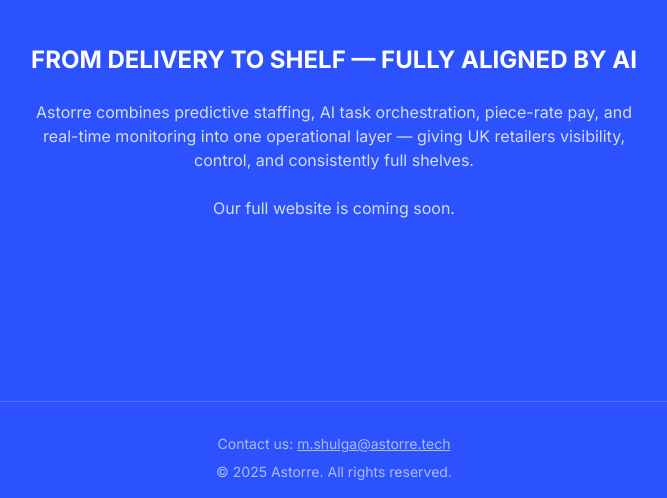
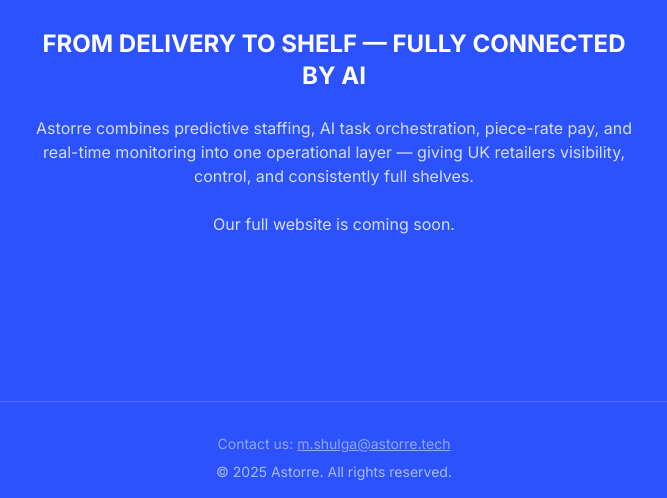
Before and after one commit to vanos0600/astorre-coming-soon, a plain HTML site: page index.html in a window 1280 px wide. Shown: the part 302-800 px from the top of the page, without its empty margins (306-973 px from the left). Drawn offline with nearby package versions, Linux system fonts and the light colour scheme.

Commit message:
fix details last one

```diff
--- a/index.html
+++ b/index.html
@@ -4,20 +4,18 @@
     <meta charset="UTF-8">
     <meta name="viewport" content="width=device-width, initial-scale=1.0">
     <title>Astorre - Coming Soon</title>
+    <!-- Use Tailwind CSS for rapid styling and responsiveness -->
     <script src="https://cdn.tailwindcss.com"></script>
     <link rel="preconnect" href="https://fonts.googleapis.com">
     <link rel="preconnect" href="https://fonts.gstatic.com" crossorigin>
     <link href="https://fonts.googleapis.com/css2?family=Inter:wght@400;700&display=swap" rel="stylesheet">
     <style>
-        /*
-         * The user specified a corporate blue from Figma.
-         */
+
         :root {
             --astorre-blue: #2C52FE;
         }
         body {
-            /* The user requested the Leelawadee font. This is a system font,
-             * so we include it here with a fallback in case it's not available. */
+
             font-family: 'Leelawadee', 'Inter', sans-serif;
         }
         .bg-astorre-blue {
@@ -41,30 +39,39 @@
 </head>
 <body class="bg-astorre-blue text-white min-h-screen flex flex-col items-center">
 
+    <!-- Main content container, centered and responsive -->
     <main class="flex-grow flex flex-col items-center justify-center text-center max-w-2xl w-full relative z-10 p-4 sm:p-8">
 
+        <!-- Logo Placeholder with the added animation class -->
         <div class="mb-16 w-[266px] h-[100px] mx-auto flex items-center justify-center">
             <img src="assets/logo.svg" alt="Astorre Logo" class="w-full h-full object-contain animate-pulse-logo" />
         </div>
 
+        <!-- Text content -->
         <div class="space-y-4 sm:space-y-6">
+            <!-- Headline in all caps and bold -->
             <h2 class="text-xl sm:text-2xl font-bold uppercase leading-tight">
-                FROM DELIVERY TO SHELF — FULLY ALIGNED BY AI
+                FROM DELIVERY TO SHELF — FULLY CONNECTED BY AI
             </h2>
+            <!-- Subheading in regular font -->
             <p class="text-sm sm:text-base opacity-80 font-normal">
                 Astorre combines predictive staffing, AI task orchestration, piece-rate pay, and real-time monitoring into one operational layer — giving UK retailers visibility, control, and consistently full shelves.
             </p>
 
+            <!-- "Coming Soon" text in regular font -->
             <p class="text-sm sm:text-base font-normal opacity-80 transition-opacity duration-1000 mt-12" id="coming-soon-text">
                 Our full website is coming soon.
             </p>
         </div>
     </main>
 
+    <!-- Footer with contact line and separating border -->
     <footer class="mt-auto text-center text-sm opacity-60 pb-4 w-full">
+        <!-- Separating line moved to footer -->
         <div class="pt-4 border-t border-white border-opacity-30 mb-4 mx-auto max-w-2xl"></div>
 
-        <p class="mb-2">
+        <!-- Contact block moved to footer, only email is clickable and underlined -->
+        <p class="mb-2 text-sm opacity-80">
             Contact us: <a href="mailto:m.shulga@astorre.tech" class="underline hover:opacity-100 transition-opacity duration-300">m.shulga@astorre.tech</a>
         </p>
 
```
